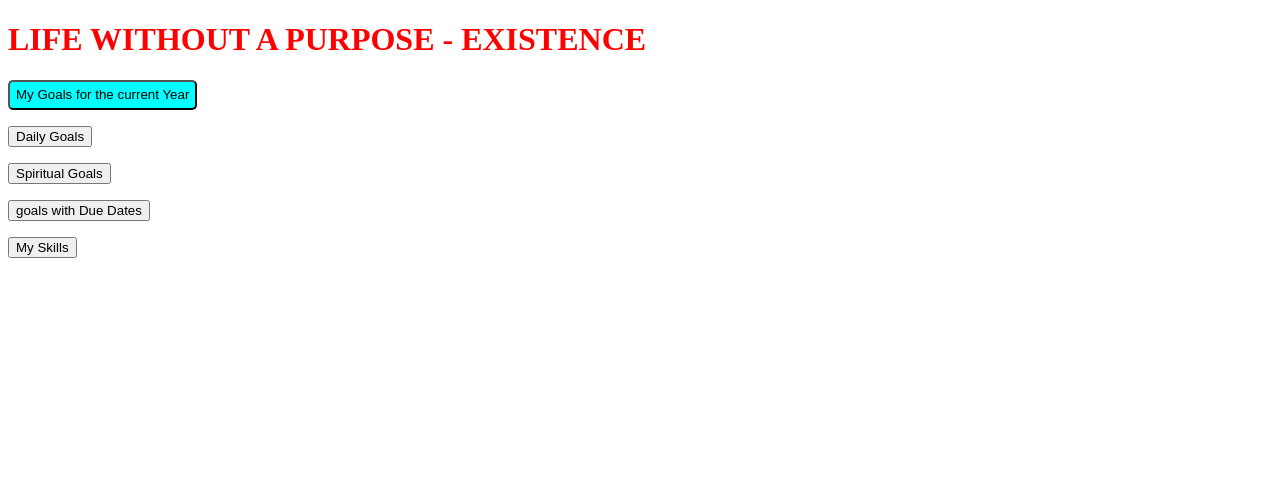
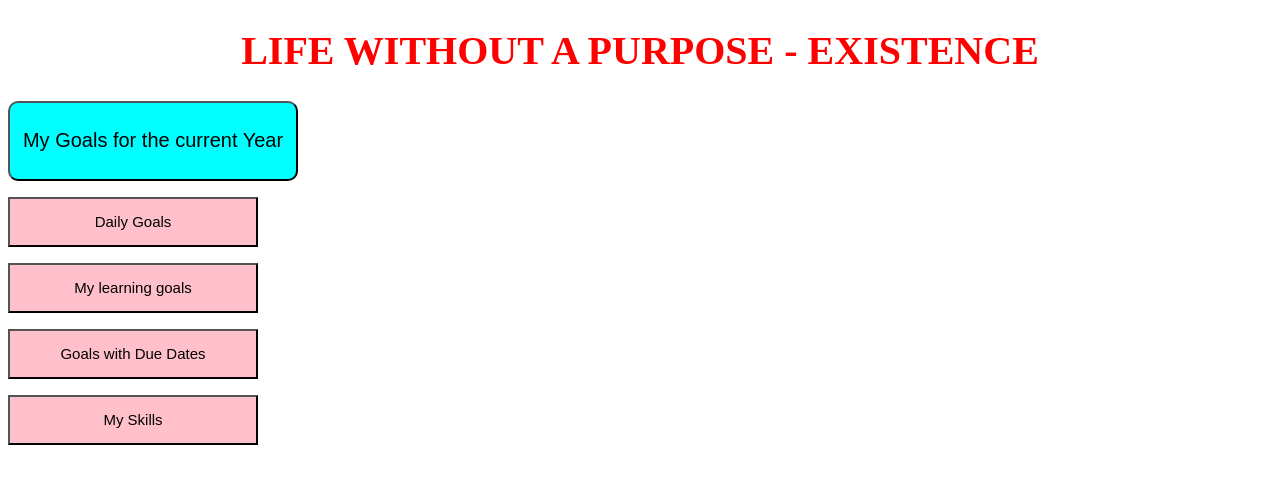
Before and after one commit to Alex831314/AIMS, a plain HTML site: page index.html in a window 1280 px wide. Drawn offline with Linux system fonts and the light colour scheme.

Commit message:
made changes to the files index.html, index.css, changed the appearance of the buttons

```diff
--- a/index.css
+++ b/index.css
@@ -1,10 +1,23 @@
 .color {
   color: red;
+  text-align: center;
+  font-size: 40px;
+
 }
 
 .things {
   background-color: aqua;
-  border-radius: 5px;
-  height: 30px;
+  border-radius: 10px;
+  height: 80px;
+  width: 290px;
+  font-size: 20px;
 
 }
+
+.size {
+  height: 50px;
+  width: 250px;
+  background-color: pink;
+  font-size: 15px;
+
+}
--- a/index.html
+++ b/index.html
@@ -12,10 +12,10 @@
     <h1 class="color">LIFE WITHOUT A PURPOSE - EXISTENCE</h1>
     <button class="things">My Goals for the current Year</button>
 
-    <p><button>Daily Goals</button></p>
-    <p><button>Spiritual Goals</button></p>
-    <p><button>goals with Due Dates</button></p>
-    <p><button>My Skills</button></p>
+    <p><button class="size">Daily Goals</button></p>
+    <p><button class="size">My learning goals</button></p>
+    <p><button class="size">Goals with Due Dates</button></p>
+    <p><button class="size">My Skills</button></p>
 
   </body>
 </html>
```
